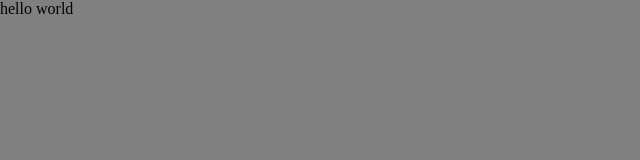
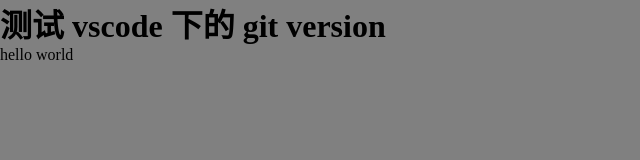
Before and after one commit to yuerengui/webpack-config, a plain HTML site: page index.html in a window 1280 px wide. Shown: the whole page, without its empty margins (0-640 px from the left). Drawn offline with Linux system fonts and the light colour scheme.

Commit message:
test git init

```diff
--- a/index.html
+++ b/index.html
@@ -8,6 +8,7 @@
     </head>
     <body>
 
+        <h1>测试 vscode 下的 git version</h1>
         <!-- continues         -->
         <script src="./js/index.js"></script>
     </body>
```
